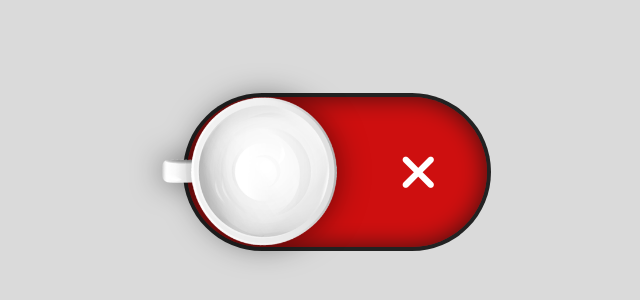
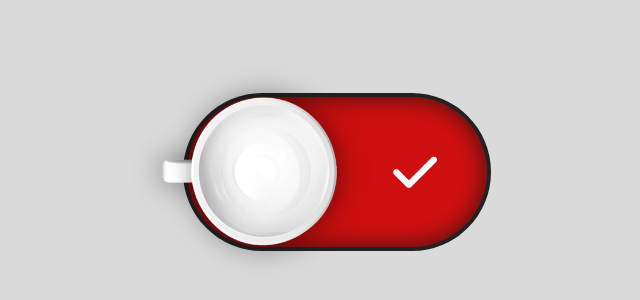
Before and after one commit to juhinagpure/Custom-Checkbox, a plain HTML site: page index.html in a window 1280 px wide. Shown: the part 228-528 px from the top of the page, 303-943 px from the left. Drawn offline with Linux system fonts and the light colour scheme.

Commit message:
made changes in image tag

```diff
--- a/index.html
+++ b/index.html
@@ -19,7 +19,7 @@
       <span></span>
       <b></b>
       <i class="fa-solid fa-check"></i>
-      <i class="fa-solid fa-xmark"></i>
-    </label>
+      s</label
+    >
   </body>
 </html>
```
